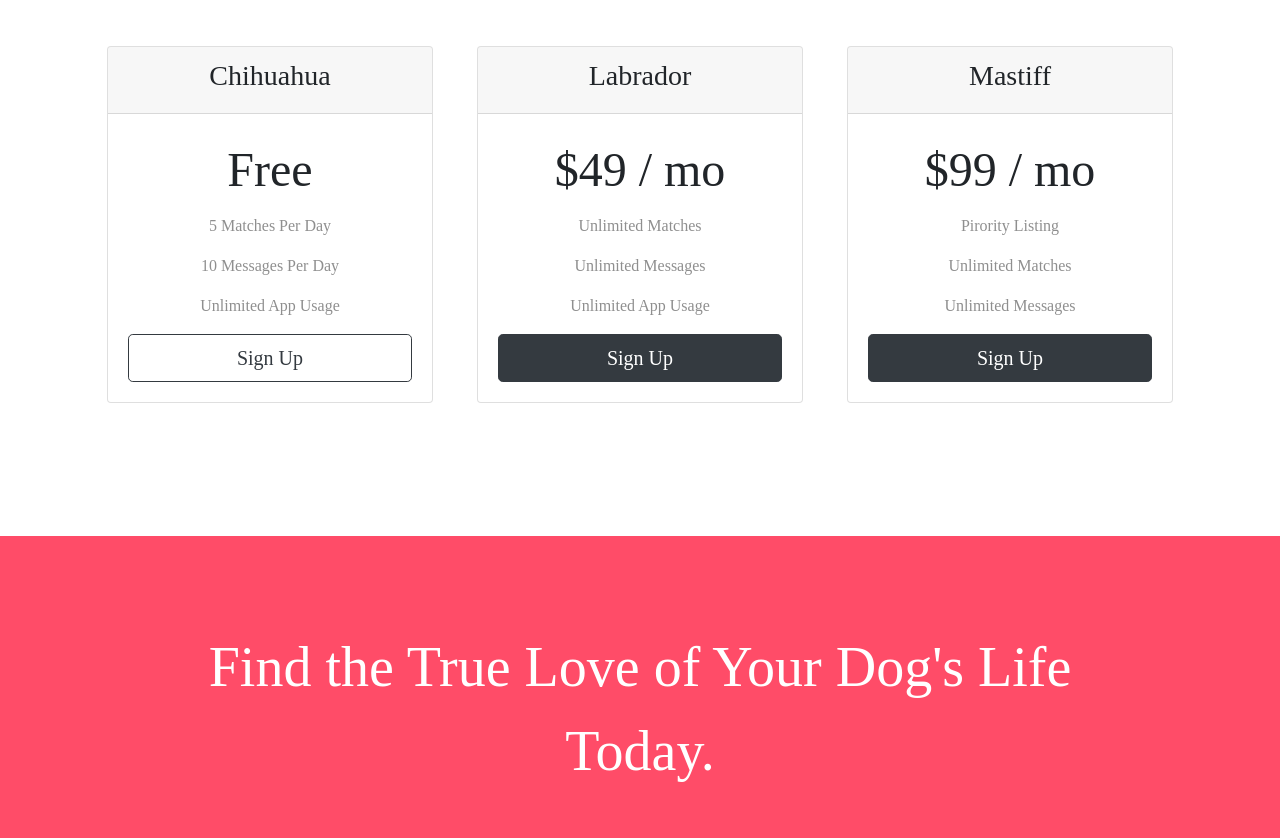
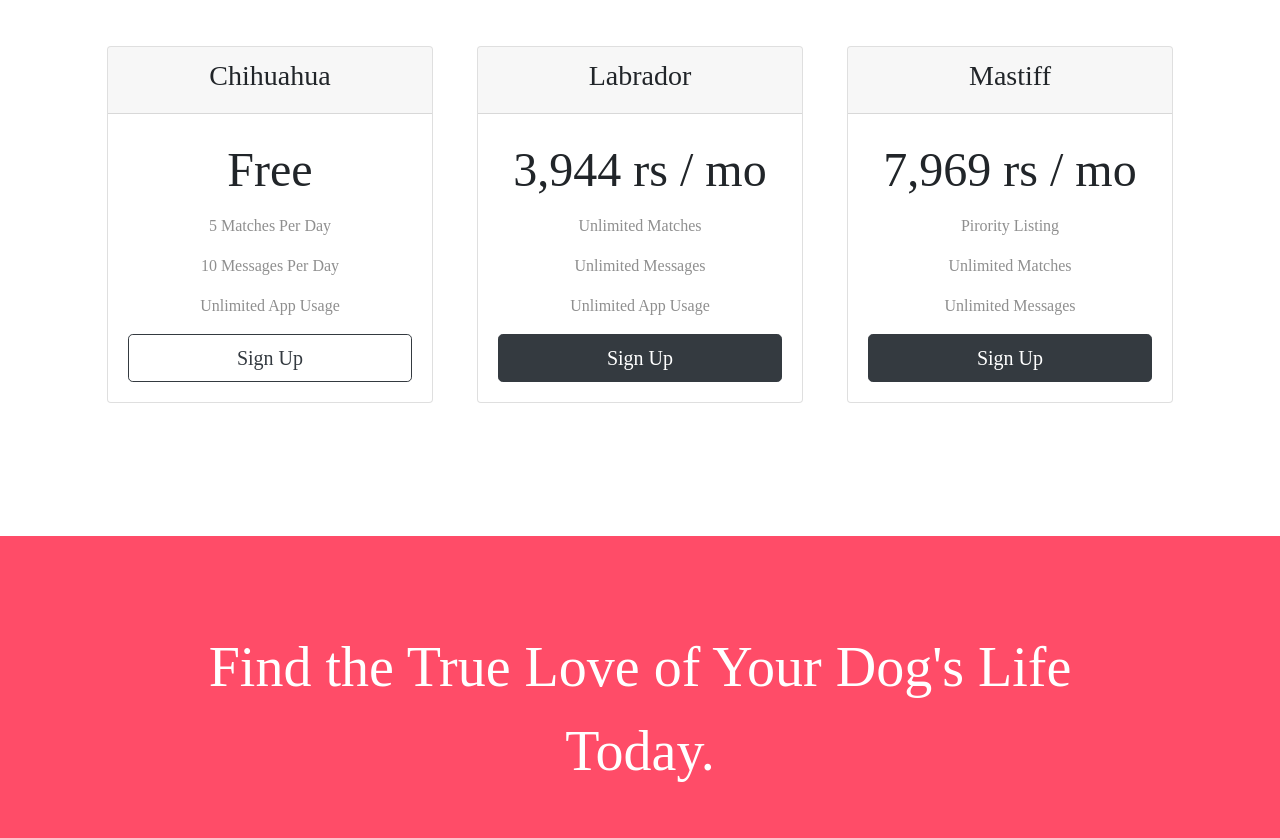
Before and after one commit to bobadevishal19/teendogs, a plain HTML site: page index.html in a window 1280 px wide. Shown: the part 1922-2760 px from the top of the page. Drawn offline with nearby package versions, Linux system fonts and the light colour scheme.

Commit message:
Update index.html

```diff
--- a/index.html
+++ b/index.html
@@ -189,7 +189,7 @@
 
     </div>
     <div class="card-body">
-      <h2 class="price-text">$49 / mo</h2>
+      <h2 class="price-text">3,944 rs / mo</h2>
       <p>Unlimited Matches</p>
       <p>Unlimited Messages</p>
       <p>Unlimited App Usage</p>
@@ -206,7 +206,7 @@
 
     </div>
     <div class="card-body">
-      <h2 class="price-text">$99 / mo</h2>
+      <h2 class="price-text">7,969 rs / mo</h2>
       <p>Pirority Listing</p>
       <p>Unlimited Matches</p>
       <p>Unlimited Messages</p>
```
